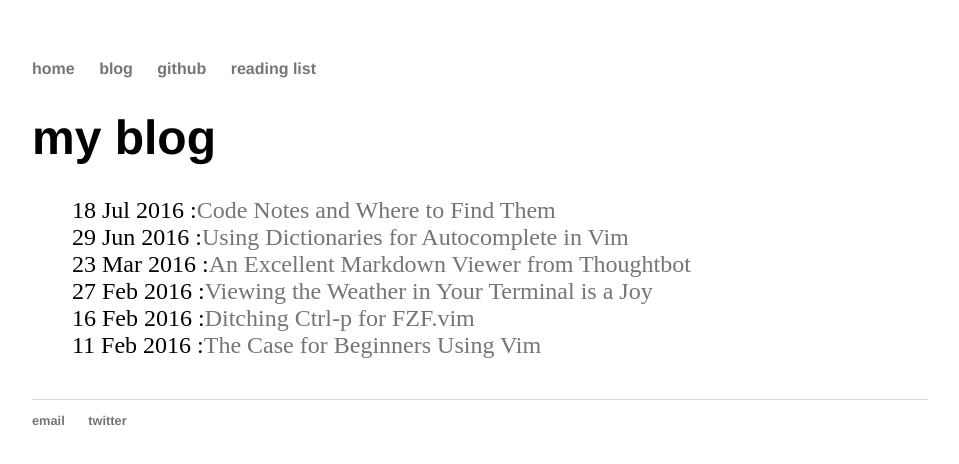
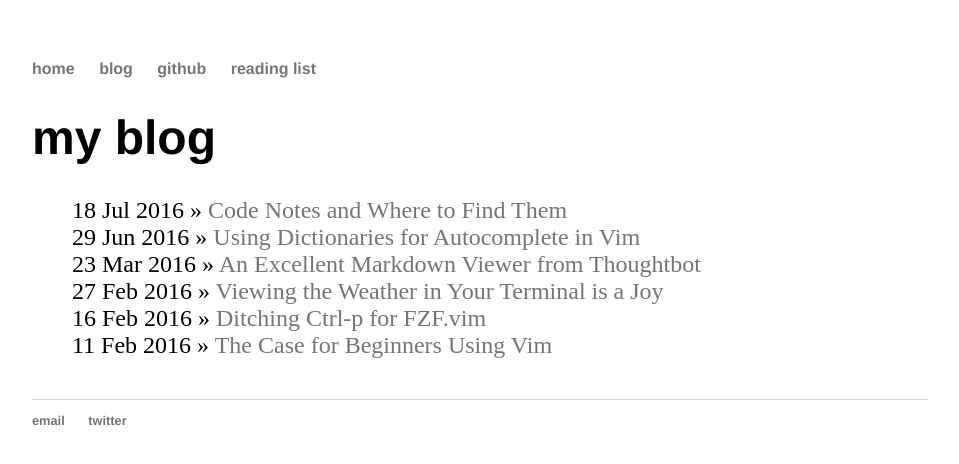
Before and after one commit to devinrm/devinrm.github.io, a Jekyll site: the page built from blog/index.html, in a window 1280 px wide. Shown: the top 464 px of the page, without its empty margins (160-1119 px from the left). Built offline with Jekyll 4.4.1, drawn with Linux system fonts in a browser that asks for light colours.

Commit message:
Perhaps not

```diff
--- a/blog/index.html
+++ b/blog/index.html
@@ -7,8 +7,8 @@ title: my blog
 
   {% for post in site.posts %}
     <li>
-      <span>{{ post.date | date_to_string }}</span>
-      :<a href="{{ post.url }}" title="{{ post.title }}">{{ post.title }}</a>
+      <span>{{ post.date | date_to_string }}</span> »
+      <a href="{{ post.url }}" title="{{ post.title }}">{{ post.title }}</a>
     </li>
   {% endfor %}
 </ul>
```
